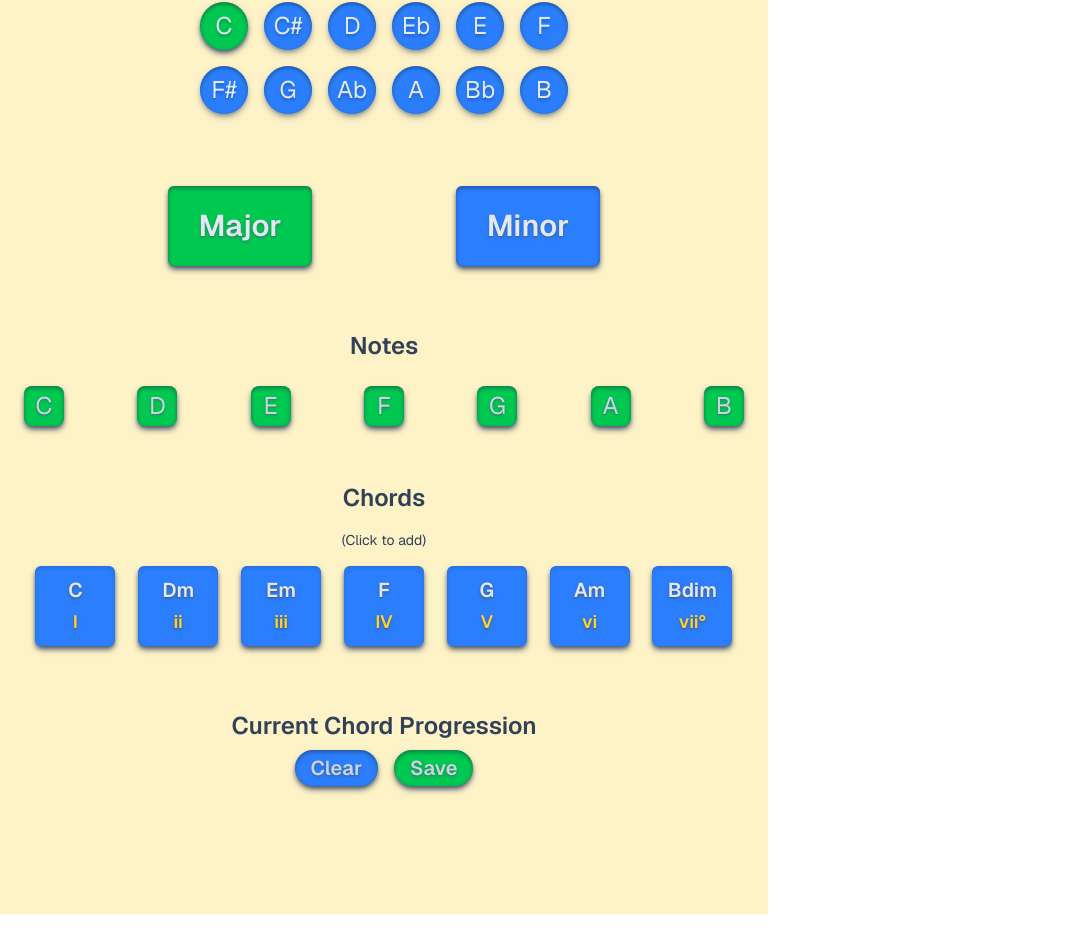
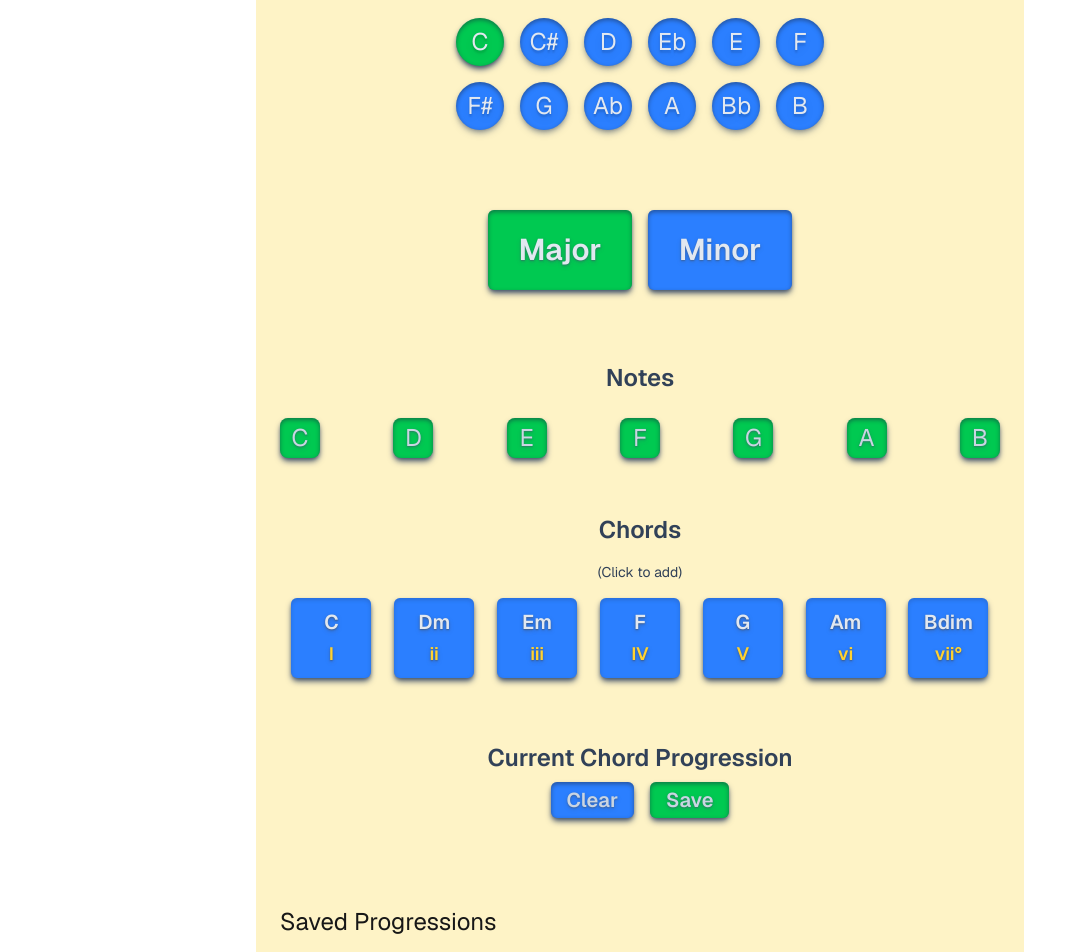
Before and after one commit to Mafesto8798/web-design-practice, a Next.js app: page / in a window 1280 px wide. Shown: the part 170-1122 px from the top of the page, without its empty margins (0-1087 px from the left). Before the commit the page ends 1084 px from the top, so only its background shows below. Built offline with nearby package versions, Linux system fonts and the light colour scheme.

Commit message:
-Cleaned up UI -Added saving functionality using localStorage -Add and Delete to chord progression

```diff
--- a/app/components/ChordProgression.tsx
+++ b/app/components/ChordProgression.tsx
@@ -3,18 +3,19 @@ import { Chord } from "../types/music"
 type ChordProgressionProps = {
     progression: Chord[],
     clearProgression : () => void;
+    saveProgression: (progression:Chord[],name:string) => void;
 
 }
 
-export const ChordProgression = ({progression,clearProgression} : ChordProgressionProps) => {
+export const ChordProgression = ({progression,clearProgression,saveProgression} : ChordProgressionProps) => {
 
     return(
         <>
         <div className="text-slate-700 dark:text-slate-200 flex flex-col items-center gap- w-full justify-evenly p-2 my-6">
             <p className="text-2xl font-semibold">Current Chord Progression</p>
             <span className="flex items-center justify-center w-1/2">
-            <button className="mx-2 my-2 px-4 py-1 inset-shadow-sm/50 inset-shadow-slate-800 shadow-slate-600 shadow-md/100 bg-blue-500 text-slate-300 text-xl text-shadow-md/30 font-semibold text-shadow-slate-600 rounded-full" onClick={() => clearProgression()}>Clear</button>
-            <button className="mx-2 my-2 px-4 py-1 inset-shadow-sm/50 inset-shadow-slate-800 shadow-slate-600 shadow-md/100 bg-green-500 text-slate-300 text-xl text-shadow-md/30 font-semibold text-shadow-slate-600 rounded-full">Save</button>
+            <button className="mx-2 my-2 px-4 py-1 inset-shadow-sm/50 inset-shadow-slate-800 shadow-slate-600 shadow-md/100 bg-blue-500 text-slate-300 text-xl text-shadow-md/30 font-semibold text-shadow-slate-600 rounded-md" onClick={() => clearProgression()}>Clear</button>
+            <button className="mx-2 my-2 px-4 py-1 inset-shadow-sm/50 inset-shadow-slate-800 shadow-slate-600 shadow-md/100 bg-green-500 text-slate-300 text-xl text-shadow-md/30 font-semibold text-shadow-slate-600 rounded-md" onClick={() => saveProgression(progression,"Test")}>Save</button>
             </span>
             <div className="flex flex-wrap items-center justify-center w-full my-6">
                 {progression.map((chord,index) => (
--- a/app/components/ModeSelect.tsx
+++ b/app/components/ModeSelect.tsx
@@ -9,10 +9,12 @@ type ModeSelectProps = {
 
 export const ModeSelect = ({selectedMode,handleModeChange} : ModeSelectProps) => {
     return(
-        <div className="flex items-center justify-evenly w-full my-8 ">
-            {allModes?.map((mode,index) => (
-                <ModeButton key={index} modeName={mode} handleClick={handleModeChange} isActive={mode === selectedMode}/>
-            ))}
-        </div>
+      <div className="flex flex-col items-center justify-evenly w-full my-6">
+          <div className="grid grid-cols-2 gap-4 my-4">
+          {allModes?.map((mode,index) => (
+              <ModeButton modeName={mode} key={index} handleClick={handleModeChange} isActive={mode === selectedMode}/>
+          ))}
+          </div>
+      </div>
     )
 }
--- /dev/null
+++ b/app/components/SavedProgressions.tsx
@@ -0,0 +1,27 @@
+import { SavedProgression } from "../types/music"
+
+type SavedProgressionProps = {
+    savedProgressions:SavedProgression[],
+    deleteProgression: (id:string) => void,
+}
+
+export const SavedProgressions = ({savedProgressions,deleteProgression} : SavedProgressionProps) => {
+
+
+    return(
+        <div>
+            <p className="text-2xl">Saved Progressions</p>
+            {savedProgressions.map((progression,index) => (
+                <div key={index}>
+                    <p>{progression.name}</p>
+                    <span className="flex items-center">
+                        {progression.chords.map((chord,index) => (
+                            <p key={index} className="p-2 m-2 flex items-center justify-center rounded-lg inset-shadow-sm/50 inset-shadow-slate-800 shadow-slate-600 shadow-md/100 bg-amber-500 text-slate-300 text-2xl text-shadow-md/50 text-shadow-slate-600">{chord.name}</p>
+                        )) }
+                        <button className=" bg-red-400 w-6 h-6 rounded-md" onClick={() => deleteProgression(progression.id)}>X</button>
+                    </span>
+                </div>
+            ))}
+        </div>
+    )
+}
--- /dev/null
+++ b/app/lib/storage.ts
@@ -0,0 +1,39 @@
+import { Chord,SavedProgression } from "../types/music"
+
+
+
+export const saveProgression = (progression: Chord[], name: string) => {
+    const existing = localStorage.getItem('progressions');
+    const progressions: SavedProgression[] = existing ? JSON.parse(existing) : [];
+
+    const newProgression: SavedProgression = {
+        id: Date.now().toString(),
+        name:name,
+        chords: progression,
+        createdAt: new Date().toISOString()
+    }
+
+    if(newProgression.chords.length > 1){
+        progressions.push(newProgression);
+    }
+
+    localStorage.setItem('progressions',JSON.stringify(progressions));
+
+
+}
+
+export const getAllProgressions = (): SavedProgression[] => {
+    const existing = localStorage.getItem('progressions')
+    const progressions: SavedProgression[] = existing ? JSON.parse(existing) : [];
+
+    return progressions;
+}
+
+export const deleteProgression = (id: string) => {
+    const existing = localStorage.getItem('progressions');
+    const progressions:SavedProgression[] = existing ? JSON.parse(existing) : [];
+
+    const updatedProgressions = progressions.filter((item) => item.id !== id)
+
+    localStorage.setItem('progressions',JSON.stringify(updatedProgressions))
+}
--- a/app/page.tsx
+++ b/app/page.tsx
@@ -1,13 +1,15 @@
 "use client"
 import Image from "next/image";
 import { KeySelector } from "./components/KeySelector";
-import { MusicalKey,Mode,Chord } from "./types/music";
-import {useState} from "react";
+import { MusicalKey,Mode,Chord,SavedProgression } from "./types/music";
+import {useState,useEffect} from "react";
+import { getAllProgressions,deleteProgression,saveProgression } from "./lib/storage";
 import { scaleData,allKeys,allModes } from "./lib/musicData";
 import { ChordProgression } from "./components/ChordProgression";
 import { ModeSelect } from "./components/ModeSelect";
 import { ScaleNotes } from "./components/ScaleNotes";
 import { ScaleChords } from "./components/ScaleChords";
+import { SavedProgressions } from "./components/SavedProgressions";
 
 
 export default function Home() {
@@ -15,6 +17,13 @@ export default function Home() {
   const [selectedKey,setSelectedKey] = useState<MusicalKey>("C");
   const [selectedMode,setSelectedMode] = useState<Mode>("major")
   const [progression,setProgression] = useState<Chord[]>([]);
+  const [savedProgressions,setSavedProgressions] = useState<SavedProgression[]>([]);
+
+  useEffect(() => {
+    const loaded = getAllProgressions();
+    setSavedProgressions(loaded)
+  },[])
+
 
   const handleKeyChange = (newKey: MusicalKey) => {
       setSelectedKey(newKey);
@@ -34,20 +43,33 @@ export default function Home() {
       setProgression([]);
   }
 
+  const handleDelete = (id:string) => {
+    deleteProgression(id);
+    const updated = getAllProgressions();
+    setSavedProgressions(updated);
+  }
+
+  const handleSave = (progression:Chord[],name:string) => {
+    saveProgression(progression,name);
+    const updated = getAllProgressions();
+    setSavedProgressions(updated);
+  }
+
   const currentScale = scaleData[`${selectedKey}-${selectedMode}`]
 
 
   return (
-    <div className="flex min-h-screen items-start justify-start font-sans dark:bg-indigo-950">
+    <div className="flex min-h-screen items-start justify-center font-sans dark:bg-slate-800 ">
       <main className="flex min-h-screen w-full max-w-3xl flex-col items-center justify-start py-10 px-6 bg-amber-100 dark:bg-slate-800 sm:items-start">
-        <h1 className="text-5xl font-extrabold text-center text-slate-700 dark:text-white sm:text-6xl my-4">
+        <h1 className="w-full text-5xl font-extrabold text-center  text-slate-700 dark:text-white sm:text-6xl my-6">
          Music Buddy
         </h1>
         <KeySelector selectedKey={selectedKey} handleKeyChange={handleKeyChange}/>
         <ModeSelect selectedMode={selectedMode} handleModeChange={handleModeChange}/>
         <ScaleNotes currentScale={currentScale} />
         <ScaleChords currentScale={currentScale} addToProgression={addToProgression}/>
-        <ChordProgression progression={progression} clearProgression={clearProgression}/>
+        <ChordProgression progression={progression} clearProgression={clearProgression} saveProgression={handleSave}/>
+        <SavedProgressions savedProgressions={savedProgressions} deleteProgression={handleDelete}/>
       </main>
     </div>
   );
```
